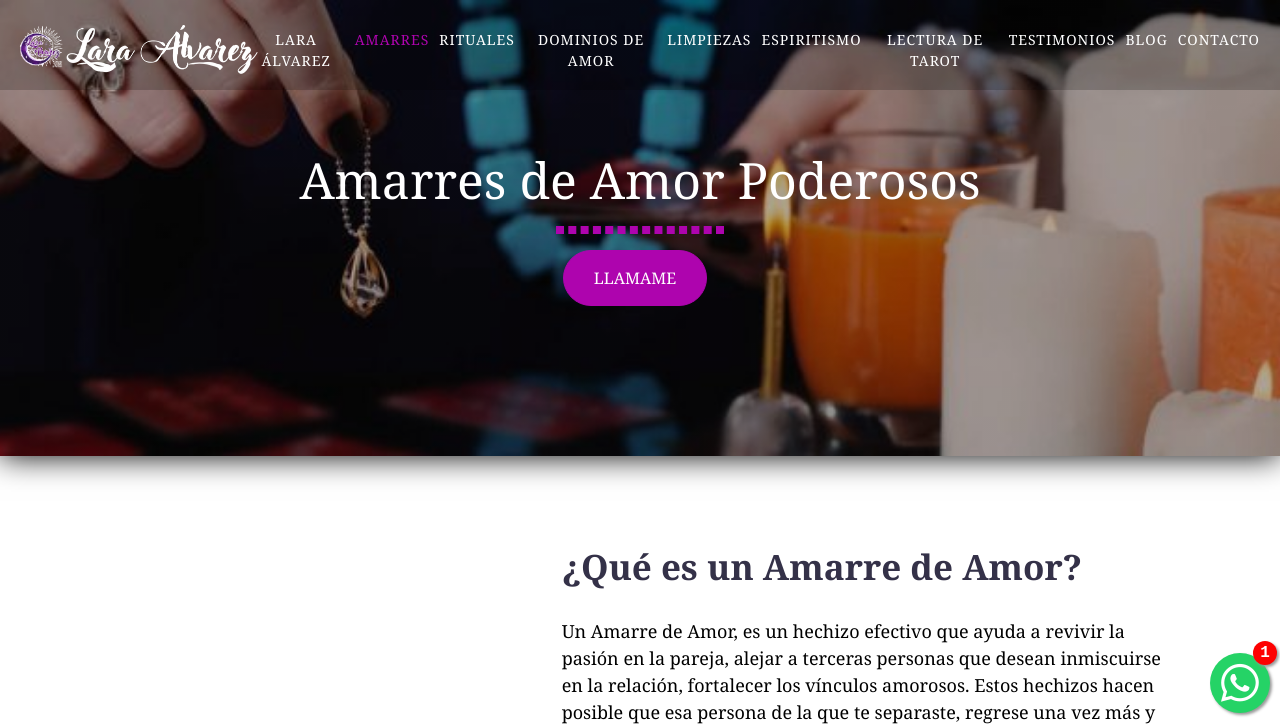
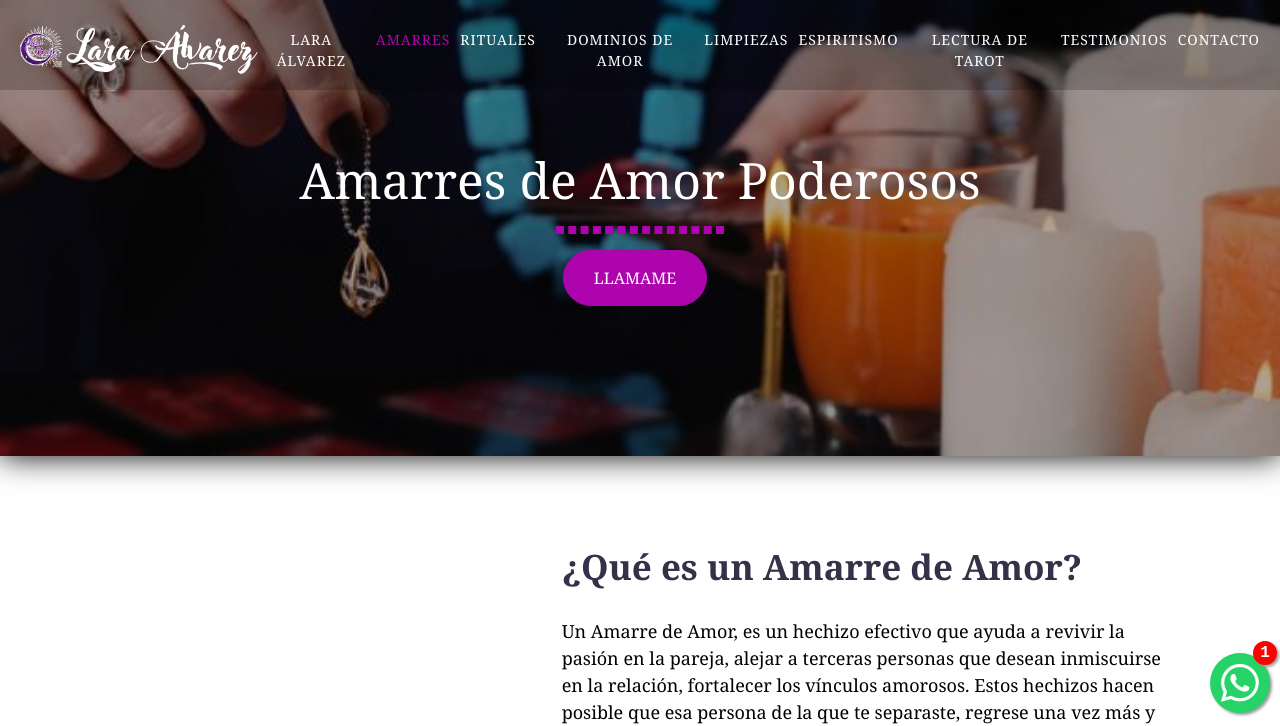
Before and after one commit to searchbotposition-source/lara-alvarez-tarot-website, a website with bundled scripts: page amarres-de-amor.html in a window 1280 px wide. Shown: the top 726 px of the page. Built offline with nearby package versions, Linux system fonts and the light colour scheme; some icons are missing.

Commit message:
Fix: Remove blog.html references and configure 404 page properly
PROBLEMA SOLUCIONADO:
- La página blog.html fue eliminada pero aún había referencias en la navegación
- La página 404 personalizada no se ejecutaba correctamente

SOLUCIÓN APLICADA:
✅ Eliminadas todas las referencias a blog.html de la navegación:
  - index.html ✓
  - espiritismo.html ✓
  - amarres-de-amor.html ✓
  - dominios-de-amor.html ✓
  - limpiezas-espirituales.html ✓
  - lara-alvarez.html ✓
  - contacto.html ✓
  - rituales.html ✓
  - tarot.html ✓
  - testimonios.html ✓

✅ Configuración de Vercel mejorada:
  - vercel.json simplificado ✓
  - _redirects creado para manejar 404 ✓
  - Headers de seguridad mantenidos ✓

RESULTADO:
- Navegación limpia sin referencias a blog
- Página 404 personalizada funcionando
- Errores 404 manejados correctamente
- Sitio web completamente funcional

```diff
--- a/amarres-de-amor.html
+++ b/amarres-de-amor.html
@@ -81,7 +81,6 @@
                         <a href="tarot.html" class="nav-item nav-link">Lectura de Tarot</a>
                         <a href="testimonios.html" class="nav-item nav-link">Testimonios</a>
                         <!--a href="class.html" class="nav-item nav-link">Tienda</a-->
-                        <a href="blog.html" class="nav-item nav-link">Blog</a>
                         <a href="contacto.html" class="nav-item nav-link">Contacto</a>
                     </div>
                 </div>
```
Also changed, not shown: contacto.html (+0 -1 lines), dominios-de-amor.html (+0 -1 lines), espiritismo.html (+0 -1 lines), index.html (+0 -1 lines), lara-alvarez.html (+0 -1 lines), limpiezas-espirituales.html (+0 -1 lines), rituales.html (+0 -1 lines), tarot.html (+0 -1 lines), testimonios.html (+0 -1 lines), vercel.json, 1 other file.
